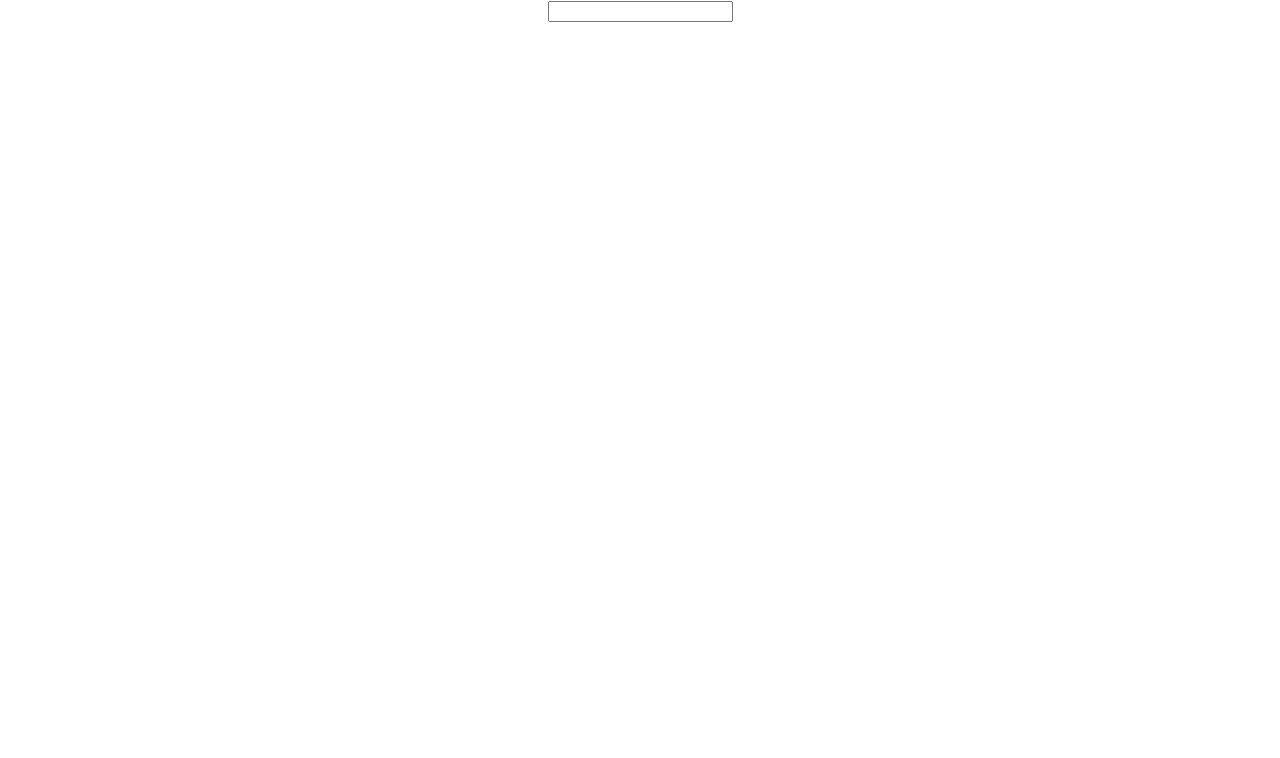
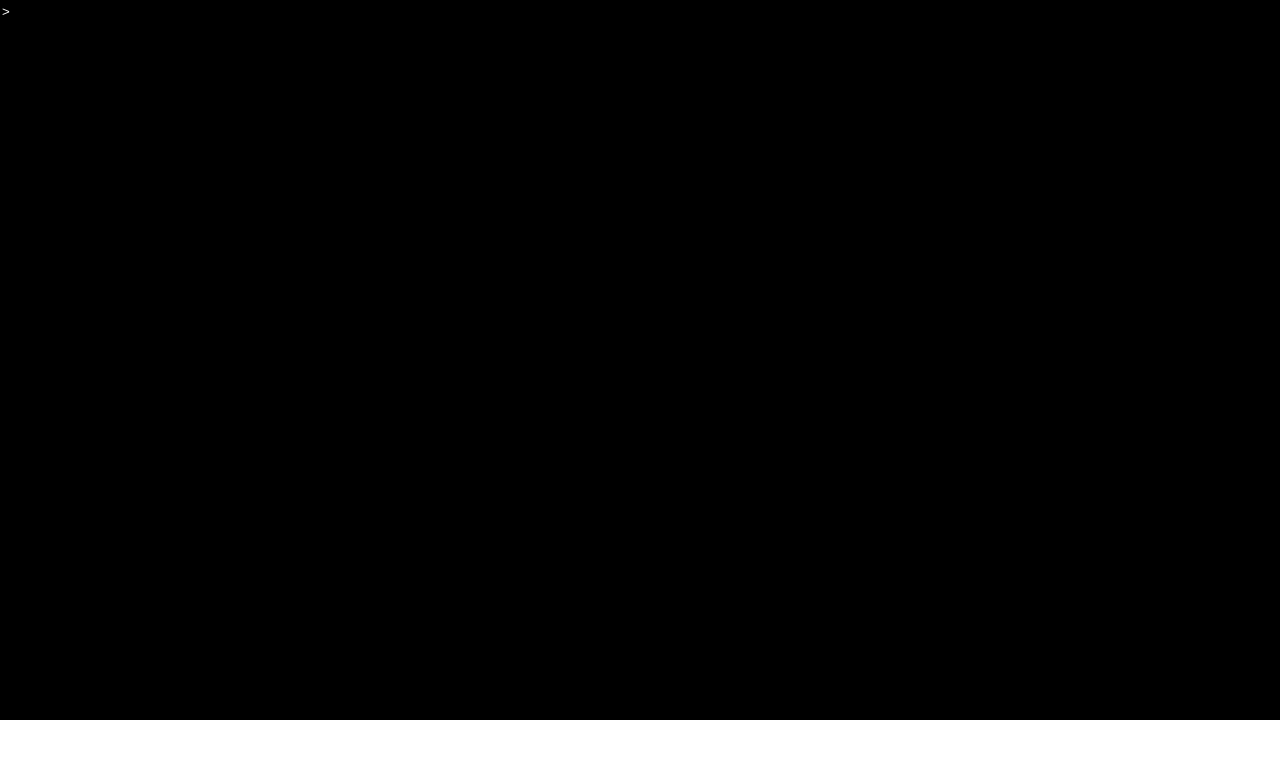
Before and after one commit to 0shim4/webcli, a React (Create React App) app: page / in a window 1280 px wide. Shown: the top 758 px of the page. Built offline with nearby package versions, Linux system fonts and the light colour scheme.

Commit message:
add: とりあえずターミナルっぽく

```diff
--- a/src/App.tsx
+++ b/src/App.tsx
@@ -1,10 +1,10 @@
 import './App.css';
-import Test from './components/test';
+import Terminal from './components/terminal';
 
 function App() {
   return (
     <div className="App">
-      <Test />
+      <Terminal />
     </div>
   );
 }
--- /dev/null
+++ b/src/components/terminal.tsx
@@ -0,0 +1,33 @@
+import { KeyboardEvent, useRef, useState } from "react"
+import styles from "../styles/styles.module.css"
+
+export default function Terminal() {
+  const ref = useRef<HTMLInputElement>(null);
+  const [text, setText] = useState<string>("> ")
+  const [lines, setLines] = useState<string[]>([])
+
+  const onKeyPress = (e: KeyboardEvent<HTMLInputElement>) => {
+    if (e.key === "Enter") {
+      setLines([...lines, text])
+      setText("> ")
+    }
+  }
+  const onChange = (e: React.ChangeEvent<HTMLInputElement>) => {
+    setText(e.target.value)
+  }
+
+  return (
+    <div className={styles.terminal}>
+      {lines.map((line, index) => <p key={String(index)}>{line}</p>)}
+      <input
+        ref={ref}
+        className={styles.inputLine}
+        value={text}
+        onKeyPress={(e) => onKeyPress(e)}
+        onChange={(e) => onChange(e)}
+        onBlur={(e) => ref.current?.focus()}
+        autoFocus={true}
+      />
+    </div>
+    )
+}
--- a/src/components/test.tsx
+++ /dev/null
@@ -1,28 +0,0 @@
-import { useState } from "react"
-
-export default function Test() {
-
-  const [text, setText] = useState<string>('')
-  const [lines, setLines] = useState<string[]>([])
-
-  const onKeyPress = (key: string) => {
-      if (key === 'Enter') {
-        setLines([...lines, text])
-        setText('')
-      }
-  }
-  const onChange = (e: React.ChangeEvent<HTMLInputElement>) => {
-    setText(e.target.value)
-  }
-
-  return (
-    <div>
-      {lines.map((line, index) => <p key={index + ''}>{line}</p>)}
-      <input
-        value={text}
-          onKeyPress={(e) => onKeyPress(e.key)}
-          onChange={(e) => onChange(e)}
-      />
-    </div>
-    )
-}
--- /dev/null
+++ b/src/styles/styles.module.css
@@ -0,0 +1,19 @@
+.terminal {
+    background-color: #000;
+    color: #fff;
+    width: 100%;
+    height: 720px;
+    text-align: left;
+}
+
+.inputLine {
+    background-color: #000;
+    color: #fff;
+    border: none;
+    outline: none;
+    width: 100%;
+}
+
+p {
+    margin: 0;
+}
```
